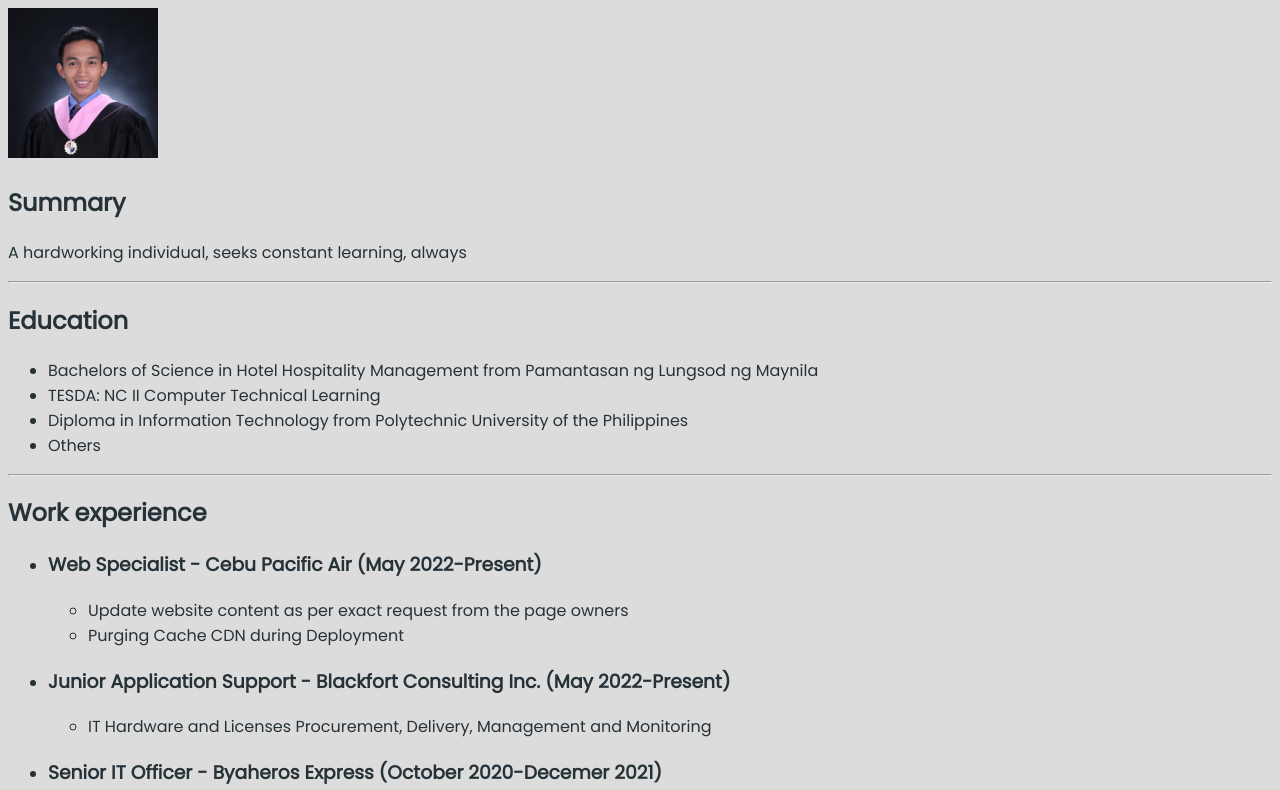
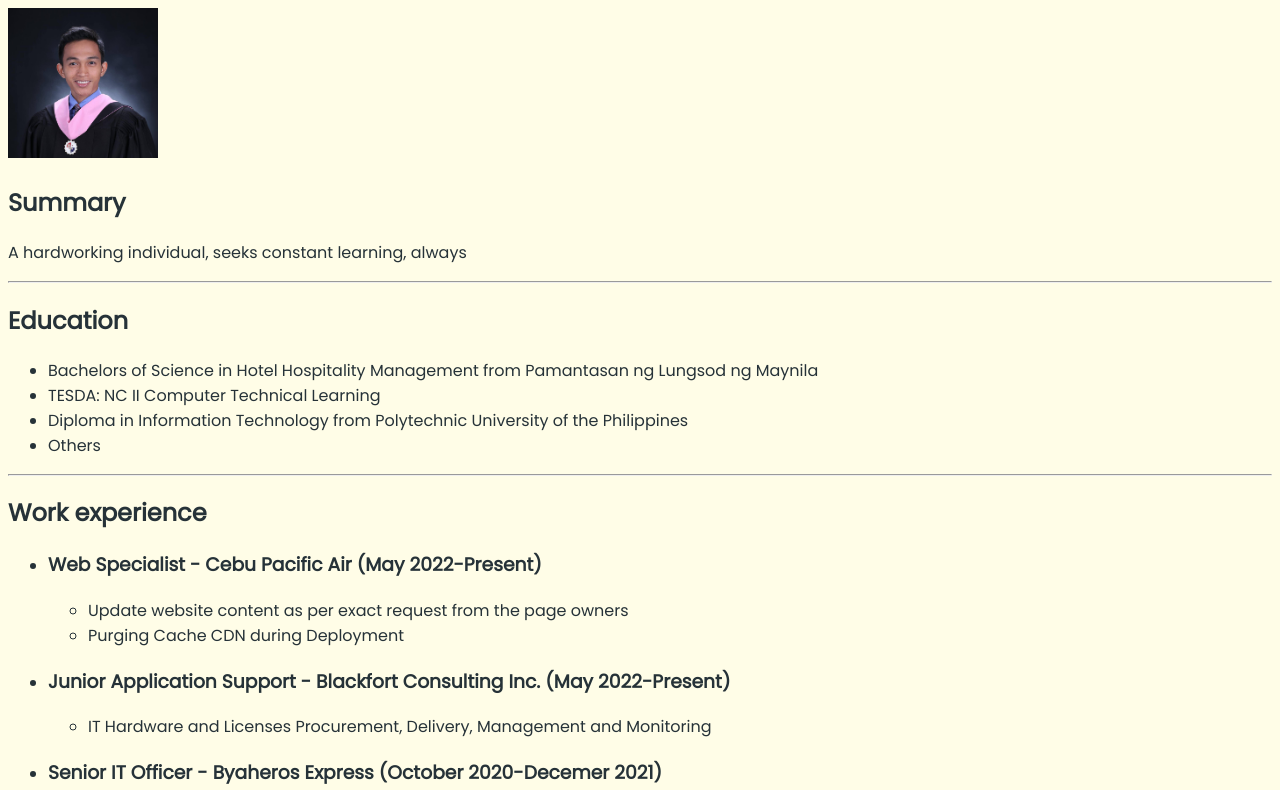
Before and after one commit to elarjohn1900/resume, a plain HTML site: page index.html in a window 1280 px wide. Shown: the part 83-873 px from the top of the page. Drawn offline with Linux system fonts and the light colour scheme.

Commit message:
Update index.html

```diff
--- a/index.html
+++ b/index.html
@@ -10,7 +10,7 @@
     <style>
         * {
             font-family: 'Poppins', sans-serif;
-            background-color:gainsboro;
+            background-color:#FFFDE7;
             color: #263238;
         }
     </style>
```
